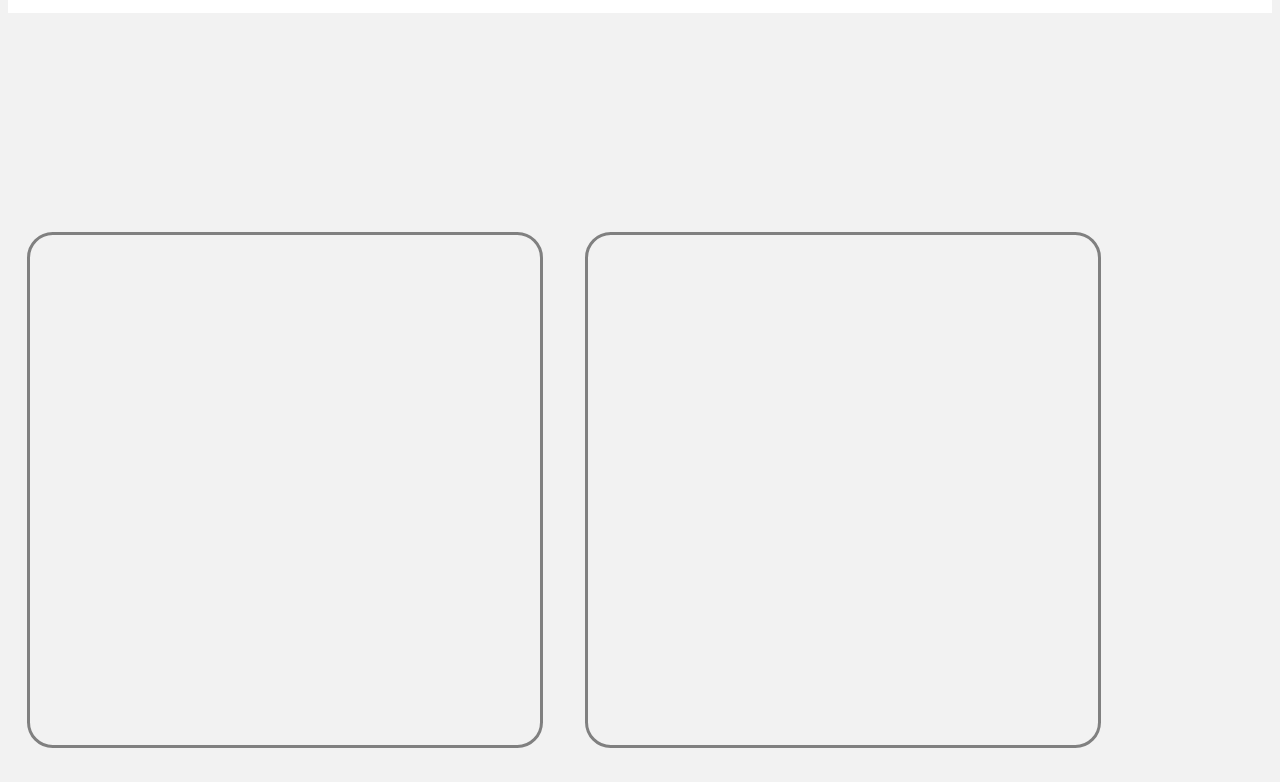
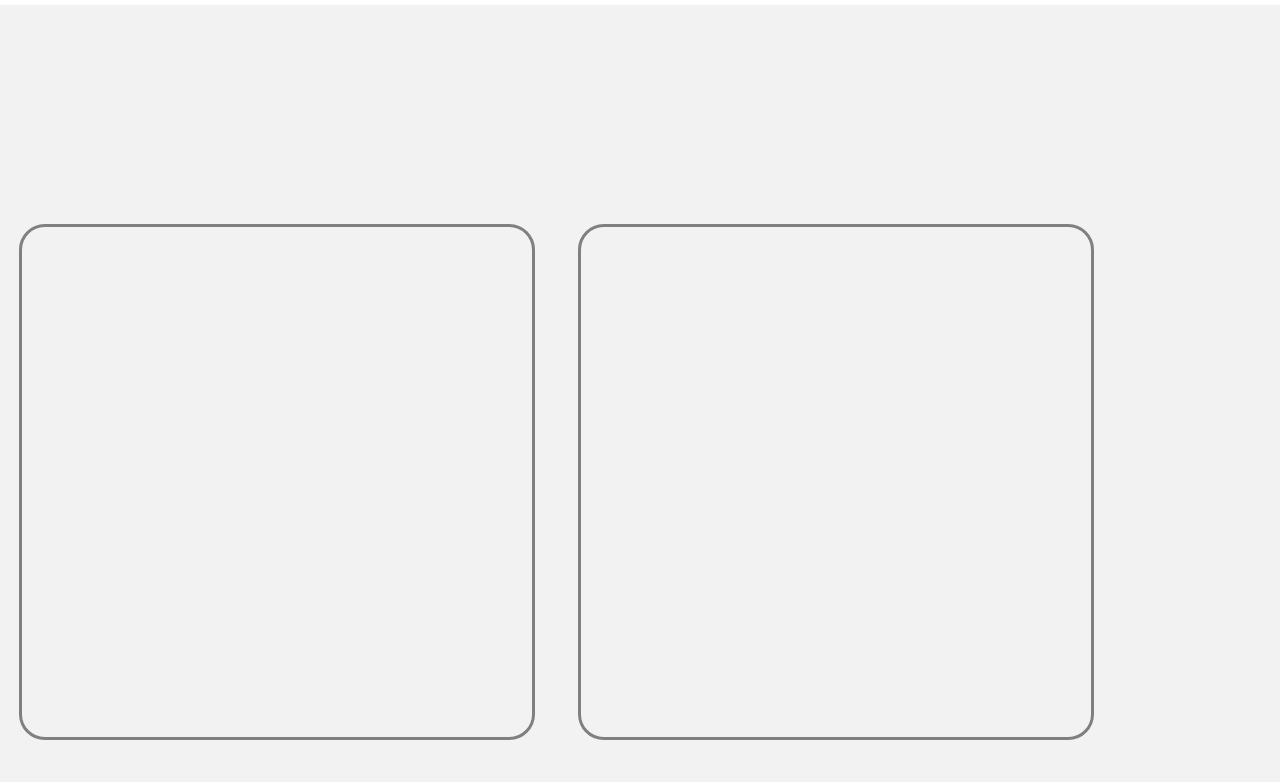
Before and after one commit to tigerlaserpansarbjorn/assignment-2, a plain HTML site: page index.html in a window 1280 px wide. Shown: the part 91-873 px from the top of the page. Drawn offline with Linux system fonts and the light colour scheme.

Commit message:
Update style.css

```diff
--- a/css/style.css
+++ b/css/style.css
@@ -1,5 +1,5 @@
 body{
-    margin: 3;
+    margin: 0;
     background-color: #f2f2f2;
 }
 
```
